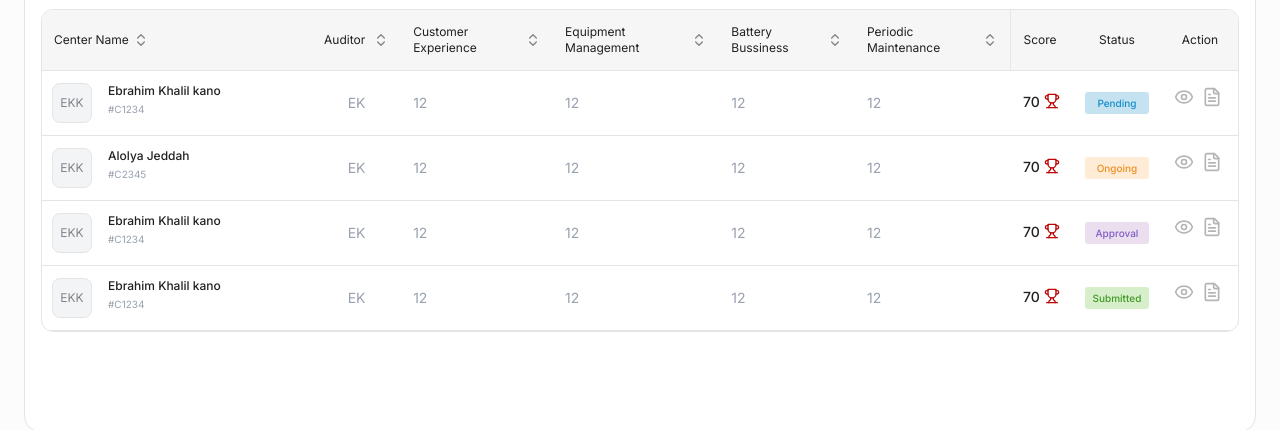
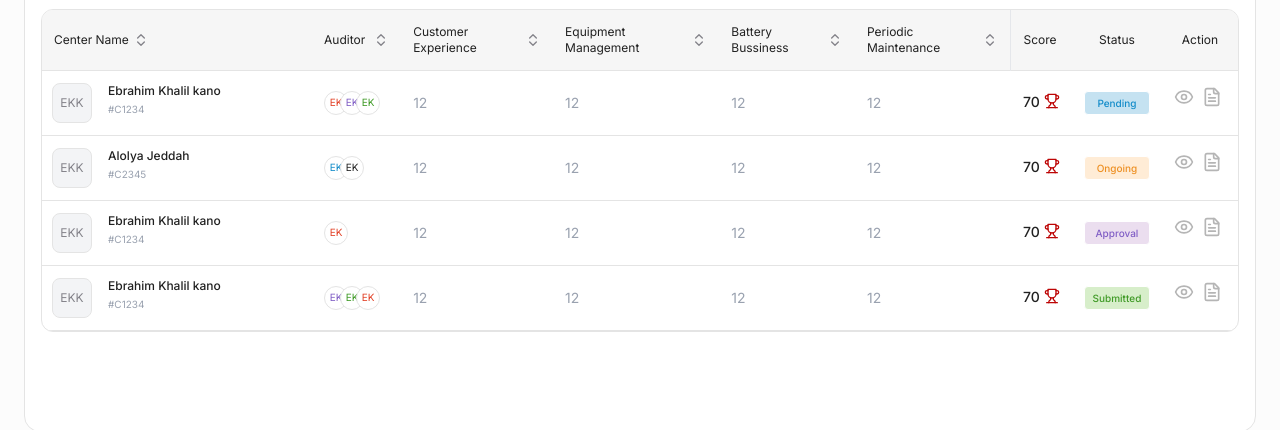
Before and after one commit to razik-r/AutoSmartTask, a React (Vite) app: page / in a window 1280 px wide. Shown: the part 228-658 px from the top of the page. Built offline with nearby package versions, Linux system fonts and the light colour scheme.

Commit message:
avatar-static_as colorsadded

```diff
--- /dev/null
+++ b/src/pages/users/EvaluationScore/components/Avatar.jsx
@@ -0,0 +1,49 @@
+export default function Avatar({ initials, color, color2 ,color3}) {
+    // Log the colors for debugging
+    console.log("Color 1:", color);
+    console.log("Color 2:", color2);
+
+    return (
+      <div className="flex items-center -space-x-2">
+        {/* Render the first avatar */}
+
+
+        {color && (
+            <div className="size-6 rounded-full flex items-center justify-center border border-gray-border1 bg-[#FFFFFF]">
+            <span
+              className={`font-normal text-[10px] ${color} `}
+               // Fallback to black if color is undefined
+            >
+              {initials}
+            </span>
+          </div>
+        )}
+
+
+
+        {color2 && (
+          <div className="size-6 rounded-full flex items-center justify-center border border-gray-border1 bg-[#FFFFFF]">
+            <span
+              className={`font-normal text-[10px] ${color2} `}
+
+            >
+              {initials}
+            </span>
+          </div>
+        )}
+
+        {color3 &&(
+            <div className="size-6 rounded-full flex items-center justify-center border border-gray-border1 bg-[#FFFFFF]">
+                <span
+              className={`font-normal text-[10px] ${color3} `}
+
+            >
+              {initials}
+            </span>
+            </div>
+        )
+
+        }
+      </div>
+    );
+  }
--- a/src/pages/users/EvaluationScore/components/EvaluationScore.jsx
+++ b/src/pages/users/EvaluationScore/components/EvaluationScore.jsx
@@ -8,10 +8,10 @@ import { Bolt ,CircleAlert,CircleCheck ,ChevronsUpDown,Trophy, CircleEllipsis} f
 
 
 const data=[
-    { name:"Ebrahim Khalil kano", id:"#C1234" ,value:"12", className:"bg-[#C5E2F1] text-[#138CC9]", btntext:"Pending"},
-    { name:"Alolya Jeddah", id:"#C2345" ,value:"12", className:"bg-[#FFECD6] text-[#ED8F22]", btntext:"Ongoing"},
-    { name:"Ebrahim Khalil kano", id:"#C1234" ,value:"12", className:"bg-[#EBDEEF] text-[#805EC5]", btntext:"Approval"},
-    { name:"Ebrahim Khalil kano", id:"#C1234" ,value:"12", className:"bg-[#D7EECA] text-[#3F9A26]", btntext:"Submitted"},
+    { name:"Ebrahim Khalil kano", id:"#C1234" ,value:"12", className:"bg-[#C5E2F1] text-[#138CC9]", btntext:"Pending" , color:"text-[#E14026]" ,color2:"text-[#805EC5]"  ,color3:"text-[#3F9A26]"},
+    { name:"Alolya Jeddah", id:"#C2345" ,value:"12", className:"bg-[#FFECD6] text-[#ED8F22]", btntext:"Ongoing",color:"text-[#138CC9]" , color3:"text-[#212121]" },
+    { name:"Ebrahim Khalil kano", id:"#C1234" ,value:"12", className:"bg-[#EBDEEF] text-[#805EC5]", btntext:"Approval",color3:"text-[#E14026]"},
+    { name:"Ebrahim Khalil kano", id:"#C1234" ,value:"12", className:"bg-[#D7EECA] text-[#3F9A26]", btntext:"Submitted", color:"text-[#805EC5]",color2:"text-[#3F9A26]" , color3:"text-[#E14026]" },
 
    ]
 
@@ -114,6 +114,9 @@ export default function EvaluationScore(){
                 value={item.value}
                 className={item.className}
                 btntext={item.btntext}
+                color1={item.color}
+                color2={item.color2}
+                color3={item.color3}
               />
             </tr>
           ))}
--- a/src/pages/users/EvaluationScore/components/Tablecontent.jsx
+++ b/src/pages/users/EvaluationScore/components/Tablecontent.jsx
@@ -1,5 +1,7 @@
 import { Eye,FileText,Trophy } from 'lucide-react';
+import Avatar from './Avatar';
 export default function Tablecontent(props){
+    console.log("Color prop:", props);
     return(
     <>
     <th scope="row" class=" py-3  flex font-normal font-inter text-xs ml-2.5 text-black-table whitespace-nowrap justify-start items-start gap-2">
@@ -8,8 +10,15 @@ export default function Tablecontent(props){
                 <p className="ml-2 text-gray-400 font-normal text-[10px]">{props.id}</p></div>
 
                 </th>
-                <td className="p-3 text-gray-400 text-center">
-                    EK
+                <td className="p-3 text-gray-400 text-center  ">
+
+                    <Avatar
+                  initials="EK"
+                  color={props.color1}
+                  color2={props.color2}
+                  color3={props.color3}
+                />
+
                 </td>
                 <td class="px-3 py-3 text-gray-400 text-left">
                     {props.value}
```
